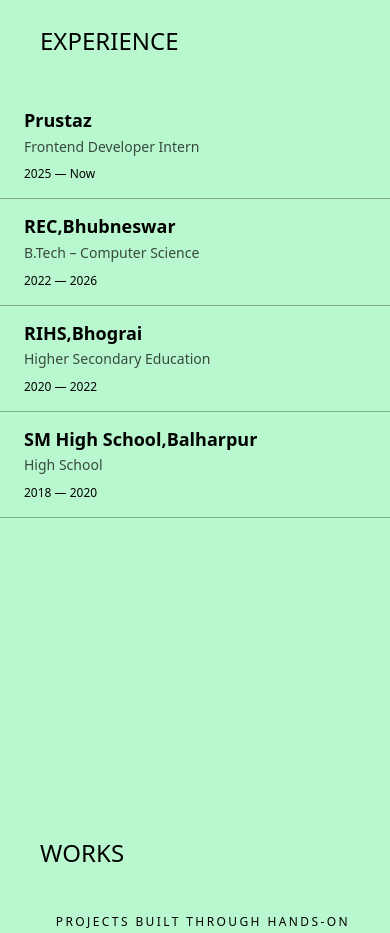
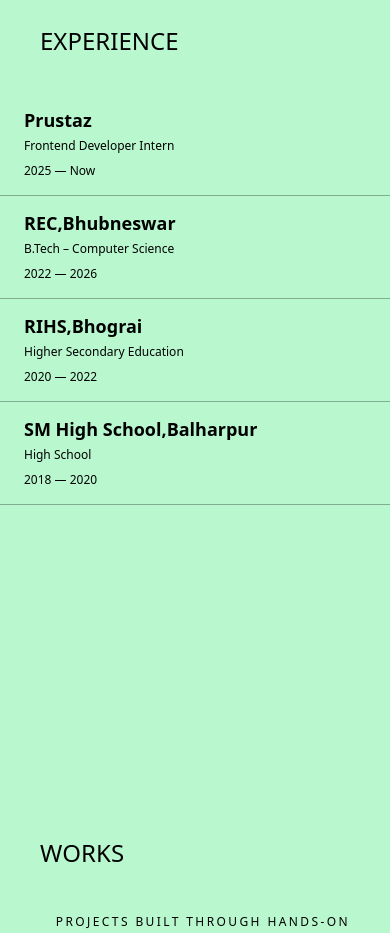
Before and after one commit to smrutiranjan-dasmohapatra/Portfolio, a React (Vite) app: page / in a window 390 px wide. Shown: the part 4500-5433 px from the top of the page. Built offline with nearby package versions, Linux system fonts and the light colour scheme.

Commit message:
Fix Experience responsiveness and import case issues

```diff
--- a/src/components/Experience.jsx
+++ b/src/components/Experience.jsx
@@ -60,11 +60,11 @@ function Experience() {
             <div className="flex flex-col sm:flex-row sm:justify-between sm:items-start gap-2 sm:gap-6">
               {/* LEFT */}
               <div className="max-w-xl">
-                <h2 className="exp-company text-lg sm:text-xl md:text-2xl font-semibold text-black leading-tight">
+                <h2 className="exp-company font  text-lg sm:text-xl md:text-2xl font-semibold text-black leading-tight">
                   {item.place}
                 </h2>
 
-                <p className="exp-role mt-1 text-sm sm:text-base md:text-lg text-black/70 leading-relaxed">
+                <p className="exp-role mt-1 text-xs sm:text-sm font-light text-black leading-relaxed">
                   {item.role}
                 </p>
               </div>
```
